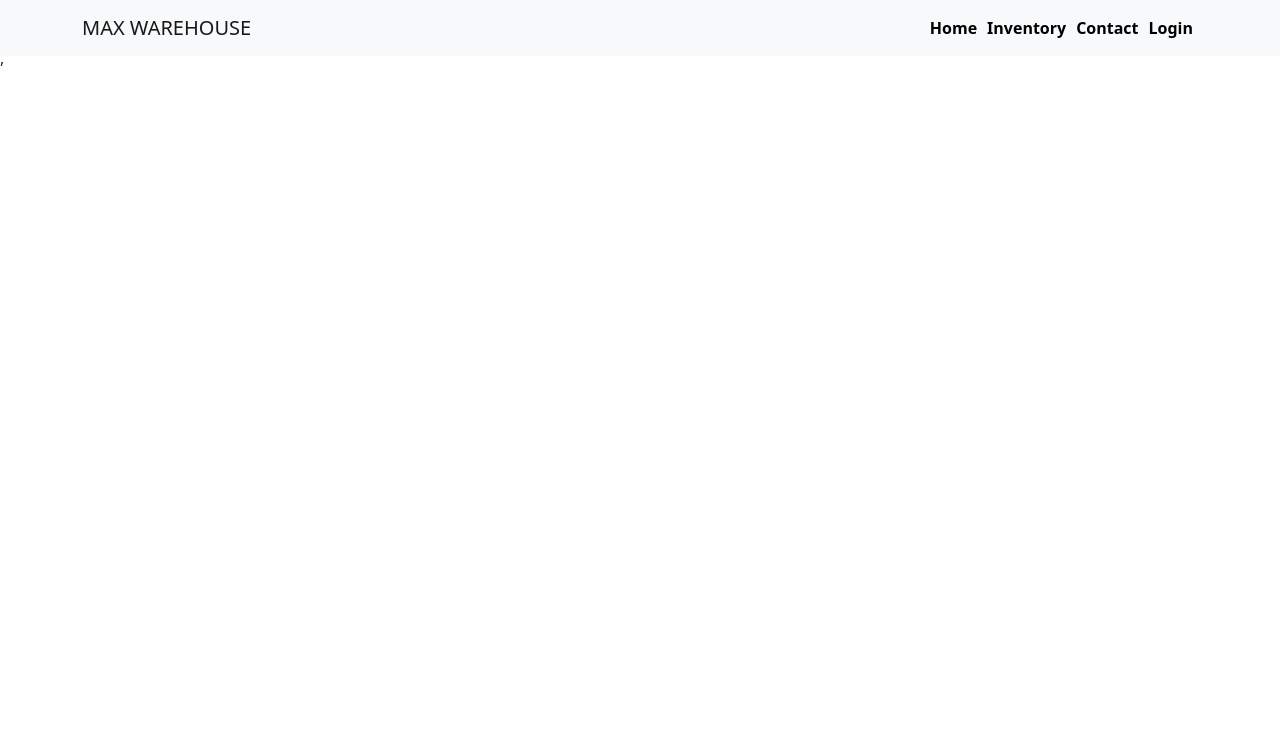
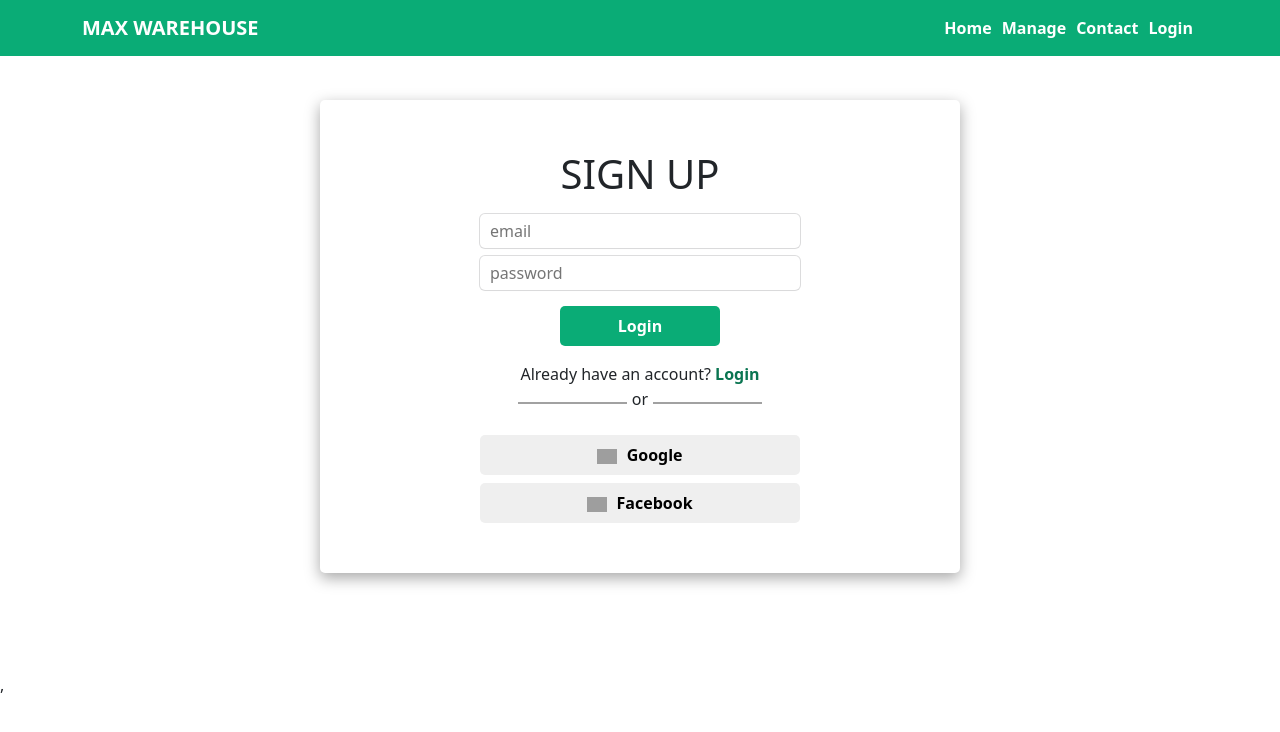
Before and after one commit to md-ashikur/max-warehouse-client, a React (Create React App) app: page /signup in a window 1280 px wide. Before the commit this address had no page. Shown: the top 732 px of the page. Built offline with nearby package versions, Linux system fonts and the light colour scheme; grey boxes are pictures that could not be loaded.

Commit message:
login & sign up page created

```diff
--- a/package.json
+++ b/package.json
@@ -10,6 +10,7 @@
     "react": "^18.1.0",
     "react-bootstrap": "^2.3.1",
     "react-dom": "^18.1.0",
+    "react-hook-form": "^7.30.0",
     "react-router-dom": "^6.3.0",
     "react-scripts": "5.0.1",
     "web-vitals": "^2.1.4"
--- a/src/App.js
+++ b/src/App.js
@@ -5,6 +5,8 @@ import Home from './Components/Home/Home';
 import Login from './Components/Login/Login';
 import Header from './Components/Header/Header';
 import Notfound from './Components/Notfound/Notfound';
+import Signup from './Components/Signup/Signup';
+import Manage from './Components/Manage/Manage';
 
 function App() {
   return (
@@ -13,8 +15,10 @@ function App() {
        <Routes>
         <Route path="/" element={<Home></Home>} />
         <Route path="/home" element={<Home></Home>} />
+        <Route path="/manage" element={<Manage></Manage>} />
 
         <Route path="/login" element={<Login></Login>} />
+        <Route path="/signup" element={<Signup></Signup>} />
         <Route path="*" element={<Notfound></Notfound>} />
       </Routes>
     </div>
--- a/src/Components/Header/Header.css
+++ b/src/Components/Header/Header.css
@@ -1,6 +1,18 @@
+.nav-bg{
+    background-color: #0AAC76;
+}
+.nav-logo{
+    text-decoration: none;
+    color: white !important;
+    font-weight: 600;
+}
 .nav-text{
     margin: 0 5px;
     text-decoration: none;
-    color: black;
+    color: white;
     font-weight: 600;
 }
+.nav-text:hover{
+    color: #333;
+
+}
--- a/src/Components/Header/Header.js
+++ b/src/Components/Header/Header.js
@@ -6,9 +6,9 @@ import './Header.css';
 const Header = () => {
     return (
         <div>
-            <Navbar bg="light" expand="lg" fixed='top'>
+            <Navbar className='nav-bg' expand="lg" fixed='top'>
                 <Container>
-                    <Navbar.Brand to="#">MAX WAREHOUSE</Navbar.Brand>
+                    <Navbar.Brand className='nav-logo'>MAX WAREHOUSE</Navbar.Brand>
                     <Navbar.Toggle aria-controls="navbarScroll" />
                     <Navbar.Collapse id="navbarScroll">
                         <Nav
@@ -17,7 +17,7 @@ const Header = () => {
                             navbarScroll
                         >
                             <Link to="/home" className='nav-text'>Home</Link>
-                            <Link to="/inventory" className='nav-text'>Inventory</Link>
+                            <Link to="/manage" className='nav-text'>Manage</Link>
                             <Link to="/contact" className='nav-text'>Contact</Link>
                             <Link to="/login" className='nav-text'>Login</Link>
 
--- a/src/Components/Login/Login.css
+++ b/src/Components/Login/Login.css
@@ -0,0 +1,53 @@
+.form-body{
+    margin: 100px 0;
+    padding: 50px 0;
+    box-shadow: rgba(0, 0, 0, 0.35) 0px 5px 15px;
+    border-radius: 5px;
+}
+.form-input{
+    outline: none;
+padding: 5px 10px;
+border-radius: 5px;
+border: none;
+box-shadow: rgba(0, 0, 0, 0.02) 0px 1px 3px 0px, rgba(27, 31, 35, 0.15) 0px 0px 0px 1px;
+}
+.submit-btn{
+    width: 50%;
+    border-radius: 5px;
+    border: none;
+    outline: none;
+    background-color: #0AAC76;
+    color: white;
+    font-weight: 600;
+}
+.submit-btn:hover{
+    background-color: #0a7551;
+}
+.toggle-link{
+    text-decoration: none;
+    font-weight: 600;
+    color: #0a7551;
+}
+.or-div{
+    margin: 0 150px;
+}
+.or-line{
+    border: 1px solid rgba(51, 51, 51, 0.459);
+    width: 50%;
+    height: 1px;
+    margin: 0 auto;
+}
+.or{
+    margin-top: -15px;
+    padding: 0 5px;
+}
+.other-login-btn{
+    outline: none;
+    border: none;
+    border-radius: 5px;
+    font-weight: 600;
+}
+.other-login-btn img{
+ width: 25px;
+ padding-right: 5px;
+}
--- a/src/Components/Login/Login.js
+++ b/src/Components/Login/Login.js
@@ -1,9 +1,48 @@
 import React from 'react';
+import { useForm } from "react-hook-form";
+import { Link } from 'react-router-dom';
+import "./Login.css";
 
 const Login = () => {
+    const { register, formState: { errors }, handleSubmit } = useForm();
+    const onSubmit = data => console.log(data);
+
     return (
-        <div className='mt-5'>
-            <h2>login</h2>
+        <div className='form-body w-50  mx-auto '>
+            <h1>LOGIN</h1>
+
+            {/* ==============
+           email pass login option
+           ===============================  */}
+            <form onSubmit={handleSubmit(onSubmit)} className="d-flex flex-column w-50 mx-auto my-3">
+                <input {...register("email", { required: true })} className="form-input" placeholder="email" />
+                {errors.email?.type === 'required' && "Email is required"}
+
+                <input type="password" {...register("password", { required: true })} placeholder="password" className="form-input my-2" />
+                {errors.password?.type === 'required' && "password is required"}
+                <input type="submit" value="Login" className='submit-btn mx-auto py-2 mt-2' />
+            </form>
+            <p>Don't have any account? <Link to="/signup" className='toggle-link'>Sign Up</Link></p>
+            {/* ==============
+           or
+           ===============================  */}
+            <div className='d-flex px-5 or-div'>
+                <div className='or-line'></div>
+                <p className='or'>or</p>
+                <div className='or-line'></div>
+            </div>
+
+           {/* ==============
+           other login option
+           ===============================  */}
+            <div className="d-flex flex-column w-50 mx-auto ">
+                <button className='other-login-btn my-2 py-2'>
+                    <img src="http://assets.stickpng.com/images/5847f9cbcef1014c0b5e48c8.png" alt="" /> Google
+                </button>
+                <button className='other-login-btn py-2'>
+                    <img src="https://toppng.com/uploads/preview/facebook-logo-transparent-11549681696nullxylgyy.png" alt="" /> Facebook
+                </button>
+            </div>
         </div>
     );
 };
--- /dev/null
+++ b/src/Components/Manage/Manage.js
@@ -0,0 +1,11 @@
+import React from 'react';
+
+const Manage = () => {
+    return (
+        <div>
+            <h1>manage</h1>
+        </div>
+    );
+};
+
+export default Manage;
--- a/src/Components/Signup/Signup.js
+++ b/src/Components/Signup/Signup.js
@@ -1,9 +1,47 @@
 import React from 'react';
+import { useForm } from "react-hook-form";
+import { Link } from 'react-router-dom';
 
 const Signup = () => {
+    const { register, formState: { errors }, handleSubmit } = useForm();
+    const onSubmit = data => console.log(data);
+
     return (
-        <div>
-            <h2>signup</h2>
+        <div className='form-body w-50  mx-auto '>
+            <h1>SIGN UP</h1>
+
+            {/* ==============
+           email pass login option
+           ===============================  */}
+            <form onSubmit={handleSubmit(onSubmit)} className="d-flex flex-column w-50 mx-auto my-3">
+                <input {...register("email", { required: true })} className="form-input" placeholder="email" />
+                {errors.email?.type === 'required' && "Email is required"}
+
+                <input type="password" {...register("password", { required: true })} placeholder="password" className="form-input my-2" />
+                {errors.password?.type === 'required' && "password is required"}
+                <input type="submit" value="Login" className='submit-btn mx-auto py-2 mt-2' />
+            </form>
+            <p>Already have an account? <Link to="/login" className='toggle-link'>Login</Link></p>
+            {/* ==============
+           or
+           ===============================  */}
+            <div className='d-flex px-5 or-div'>
+                <div className='or-line'></div>
+                <p className='or'>or</p>
+                <div className='or-line'></div>
+            </div>
+
+           {/* ==============
+           other login option
+           ===============================  */}
+            <div className="d-flex flex-column w-50 mx-auto ">
+                <button className='other-login-btn my-2 py-2'>
+                    <img src="http://assets.stickpng.com/images/5847f9cbcef1014c0b5e48c8.png" alt="" /> Google
+                </button>
+                <button className='other-login-btn py-2'>
+                    <img src="https://toppng.com/uploads/preview/facebook-logo-transparent-11549681696nullxylgyy.png" alt="" /> Facebook
+                </button>
+            </div>
         </div>
     );
 };
```
Also changed, not shown: src/Components/Manage/Manage.css (added), 1 other file (tests, documents, lock files or other folders).
